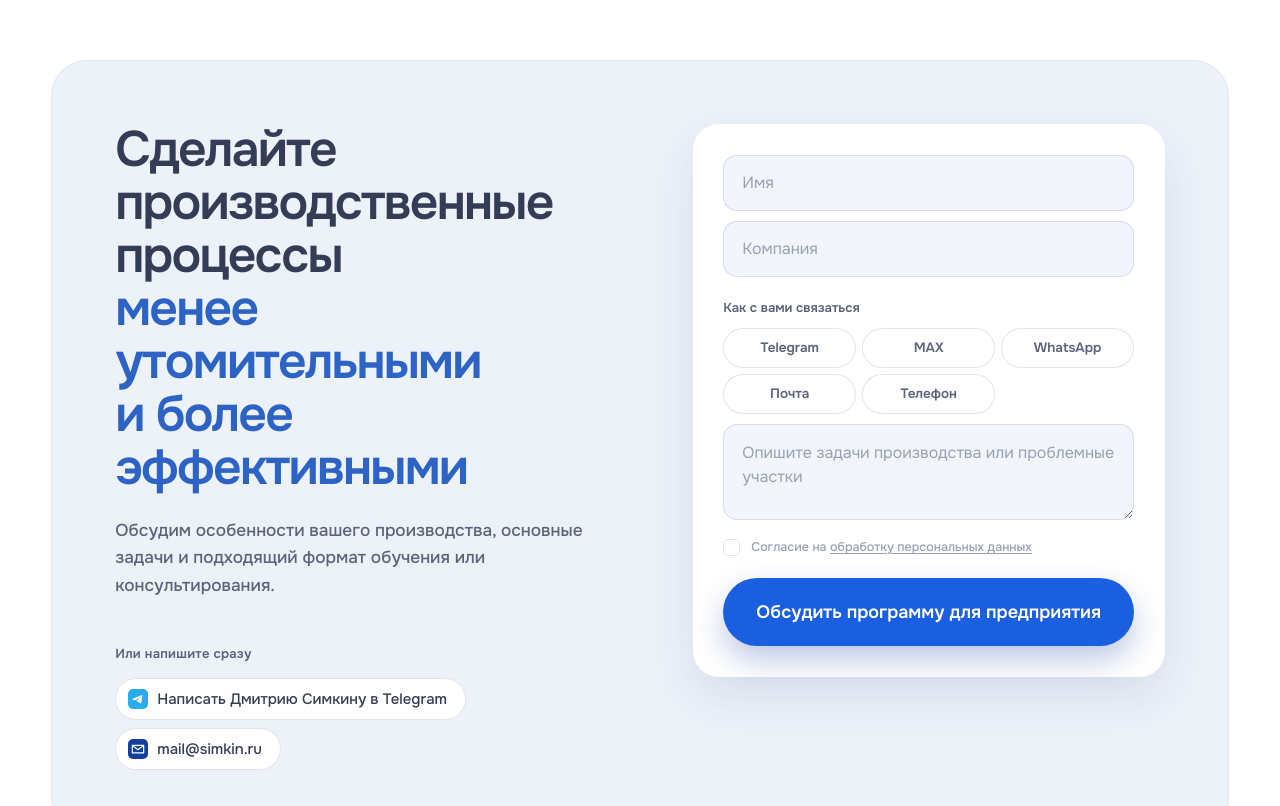
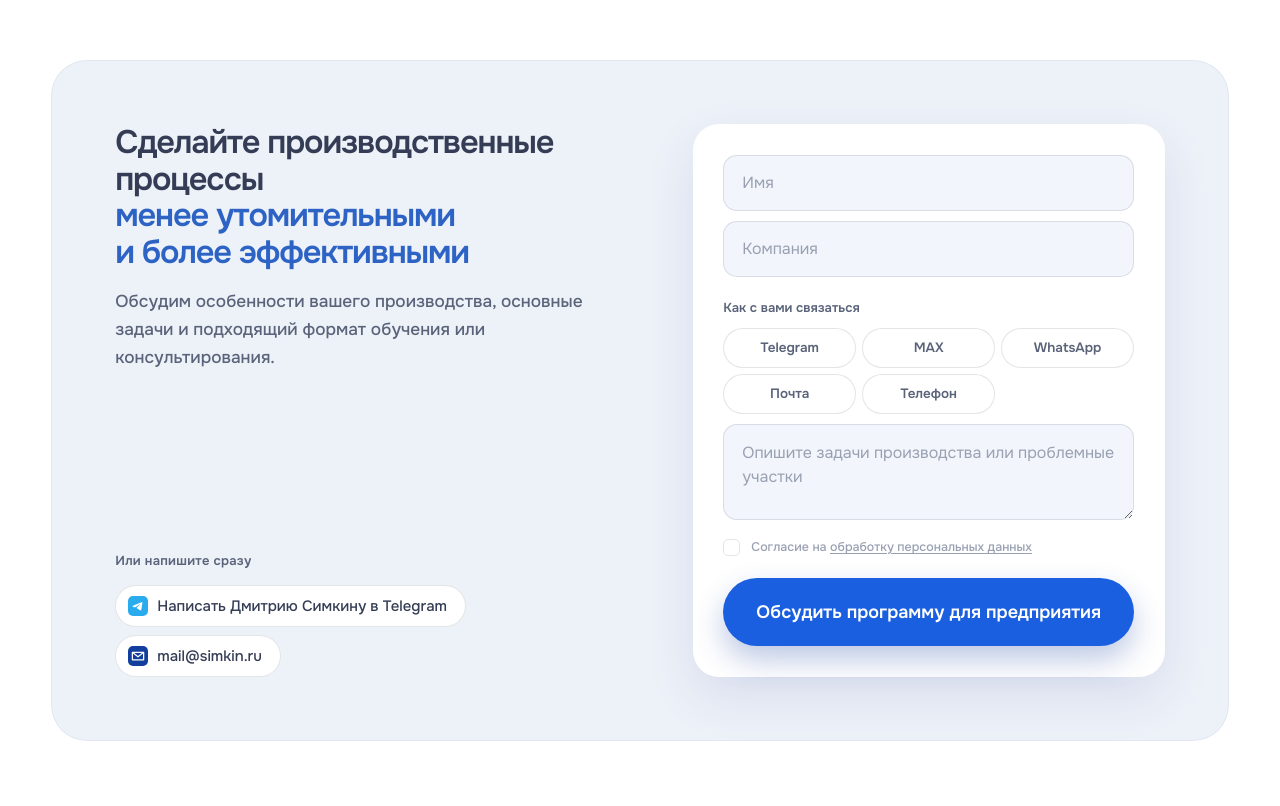
Before and after one commit to Ivanweb1/simkin-prototype, a plain HTML site: page design/promyshlennaya-ergonomika.html in a window 1280 px wide. Shown: the part 10140-10946 px from the top of the page. Drawn offline with Linux system fonts and the light colour scheme.

Commit message:
Выровнен финальный блок #request по высоте (компактный заголовок + прижатые контакты)

```diff
--- a/design/promyshlennaya-ergonomika.html
+++ b/design/promyshlennaya-ergonomika.html
@@ -397,8 +397,14 @@
 #expert .dk-author__note{margin-top:20px}
 #expert .dexp__btn{margin-top:24px}
 
-/* Блок 10: стандартный .dband и .dform сайта, чуть шире колонка под заголовок */
-#request .dband__h2{max-width:14em}
+/* Блок 10: компактный заголовок слева и выравнивание левой и правой колонок по высоте */
+#request .dband__grid{align-items:stretch}
+#request .dband__left{display:flex;flex-direction:column}
+#request .dband__h2{
+  font-size:clamp(28px,2.55vw,40px);line-height:1.12;max-width:18em;
+}
+#request .dband__sub{margin-top:18px}
+#request .ddirect{margin-top:auto;padding-top:28px}
 
 /* Кнопка первого экрана, мобильный порядок и кадрирование фото */
 .dcohero{padding-bottom:clamp(20px,2.4vw,32px)}
```
